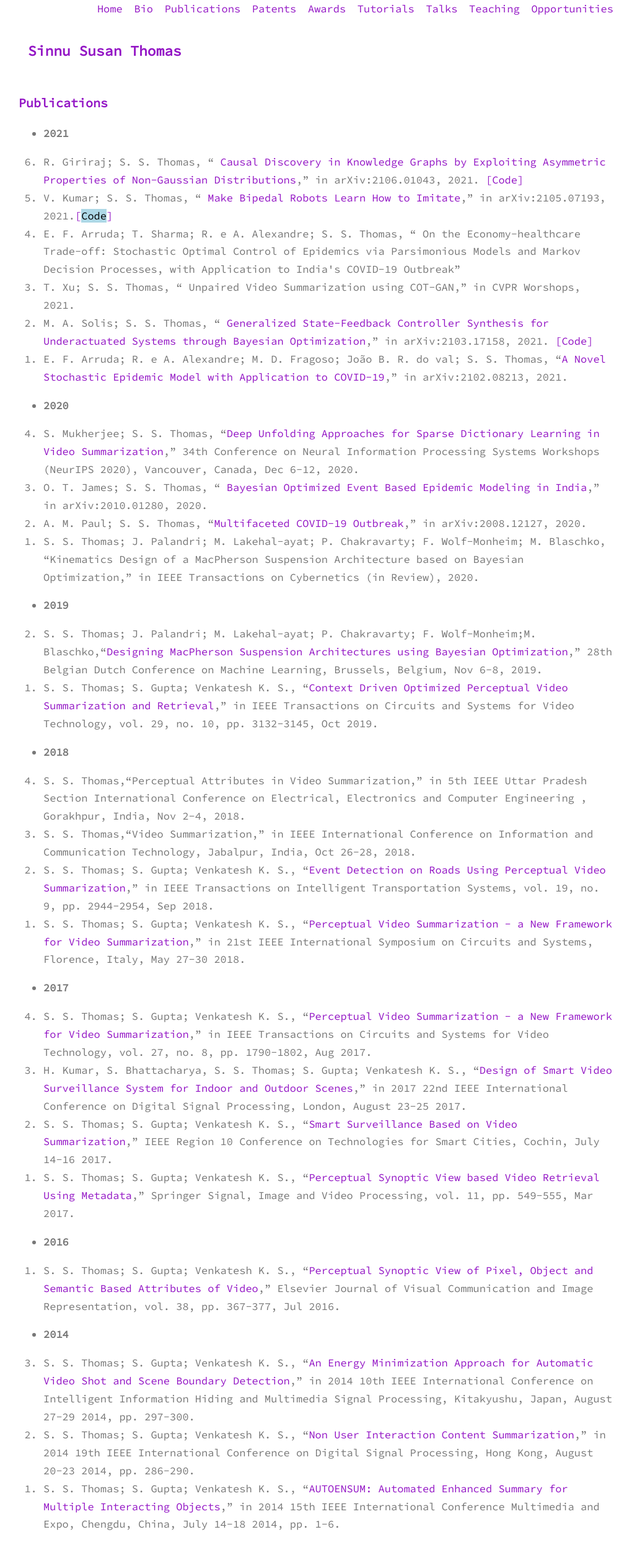
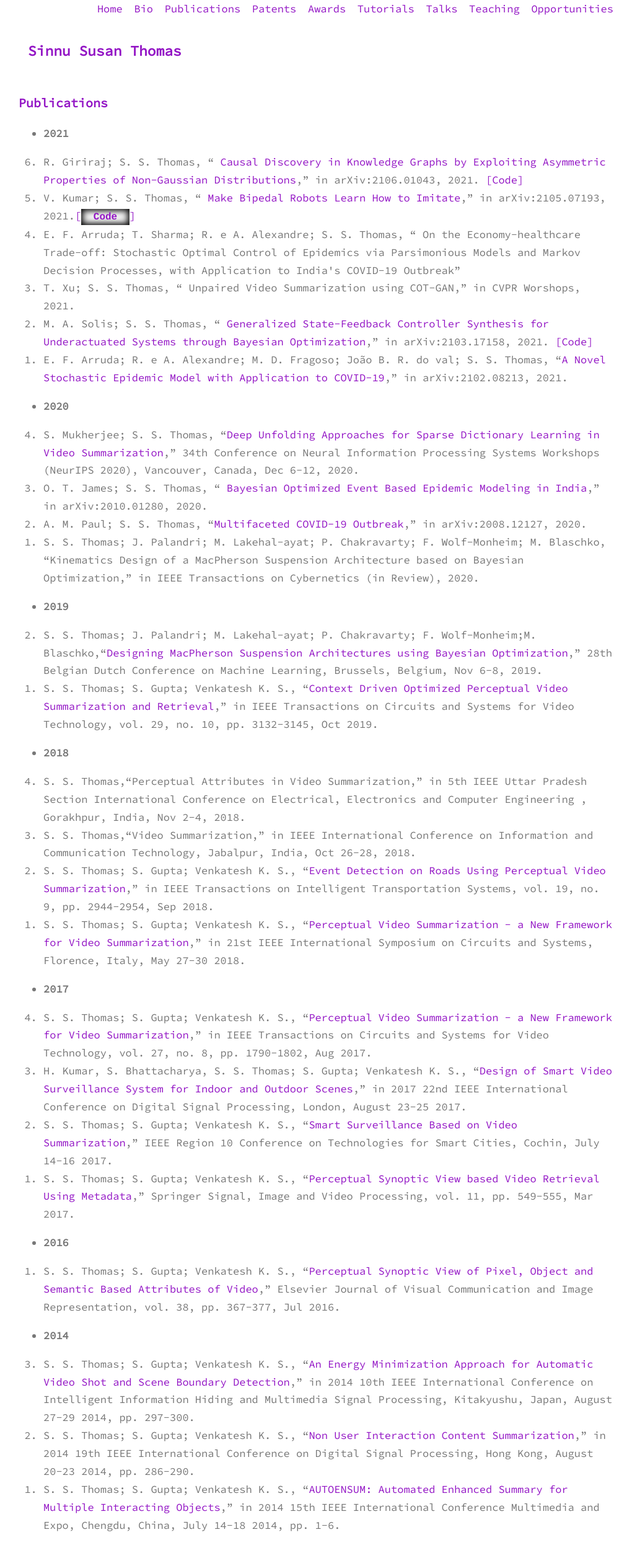
Before and after one commit to sinnuthomas/sinnuthomas.github.io, a Jekyll site: the page built from publications.md, in a window 1280 px wide. Shown: the whole page at 62% size, without its empty margins (130-1150 px from the left). Built offline with Jekyll 4.4.1, drawn with Linux system fonts in a browser that asks for light colours.

Commit message:
Update publications.md

```diff
--- a/publications.md
+++ b/publications.md
@@ -7,7 +7,7 @@
 * **2021**
 <ol reversed>
   <li>R. Giriraj; S. S. Thomas, “ <a href="https://arxiv.org/abs/2106.01043">Causal Discovery in Knowledge Graphs by Exploiting Asymmetric Properties of Non-Gaussian Distributions</a>,” in arXiv:2106.01043, 2021. <a href="https://www.github.com/rohangiriraj/CausalKG">[Code]</a></li>
-  <li>V. Kumar; S. S. Thomas, “ <a href="https://arxiv.org/abs/2105.07193">Make Bipedal Robots Learn How to Imitate</a>,” in arXiv:2105.07193, 2021.<a href="https://github.com/8-vishal/Imitation-Learning-in-bipedal-robots">[<mark style="background-color: lightblue">Code</mark>]</a> </li>
+  <li>V. Kumar; S. S. Thomas, “ <a href="https://arxiv.org/abs/2105.07193">Make Bipedal Robots Learn How to Imitate</a>,” in arXiv:2105.07193, 2021.<a href="https://github.com/8-vishal/Imitation-Learning-in-bipedal-robots">[<code> <b>Code</b> </code>]</a> </li>
   <li>E. F. Arruda; T. Sharma; R. e A. Alexandre; S. S. Thomas, “ On the Economy-healthcare Trade-off: Stochastic Optimal Control of Epidemics via Parsimonious Models and Markov Decision Processes, with Application to India's COVID-19 Outbreak” </li>
   <li>T. Xu; S. S. Thomas, “ Unpaired Video Summarization using COT-GAN,” in CVPR Worshops, 2021. </li>
   <li>M. A. Solis; S. S. Thomas, “ <a href="https://arxiv.org/abs/2103.17158">Generalized State-Feedback Controller Synthesis for Underactuated Systems through Bayesian Optimization</a>,” in arXiv:2103.17158, 2021. <a href="https://github.com/miguel-a-solis/Solis-Thomas2021">[Code]</a></li>
```
